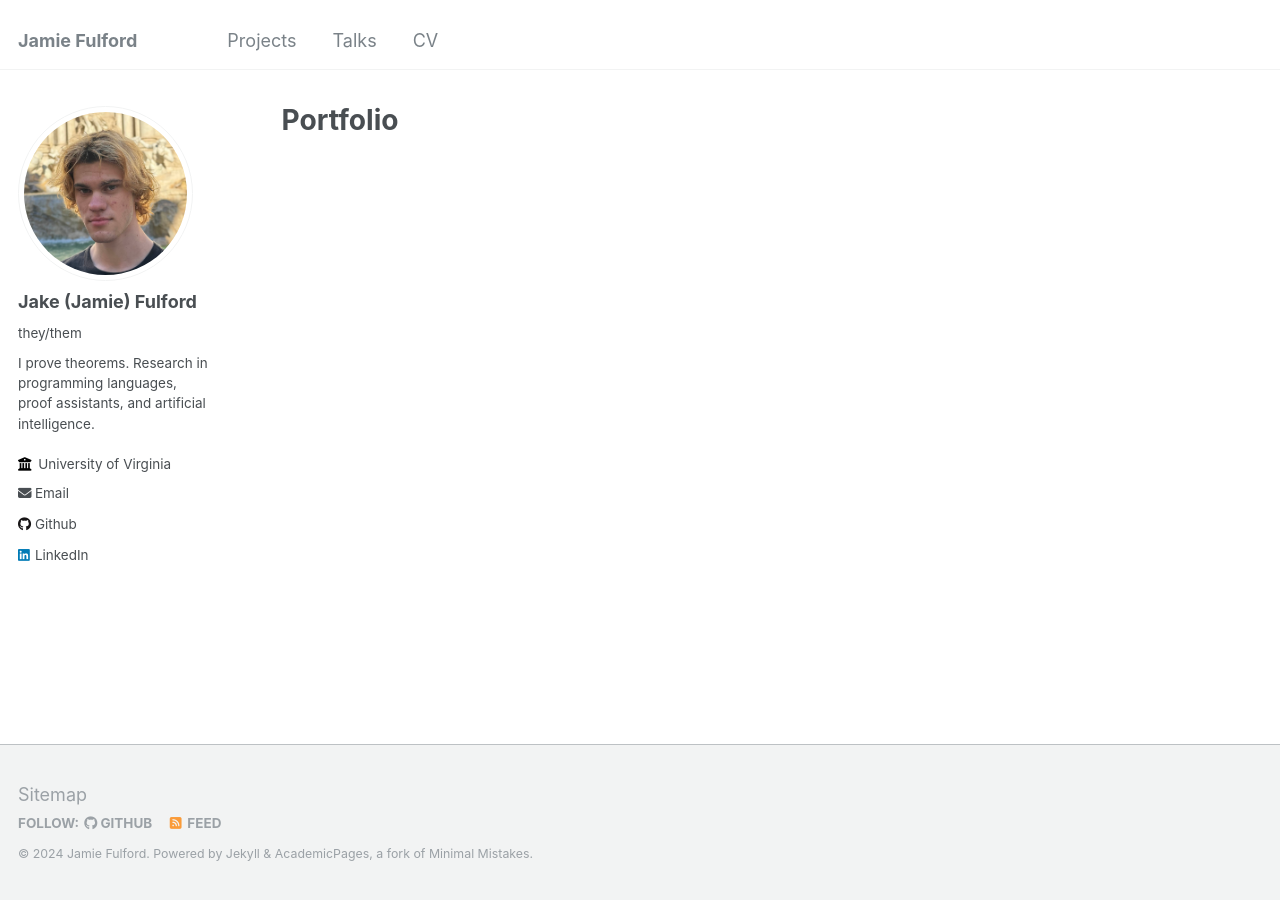
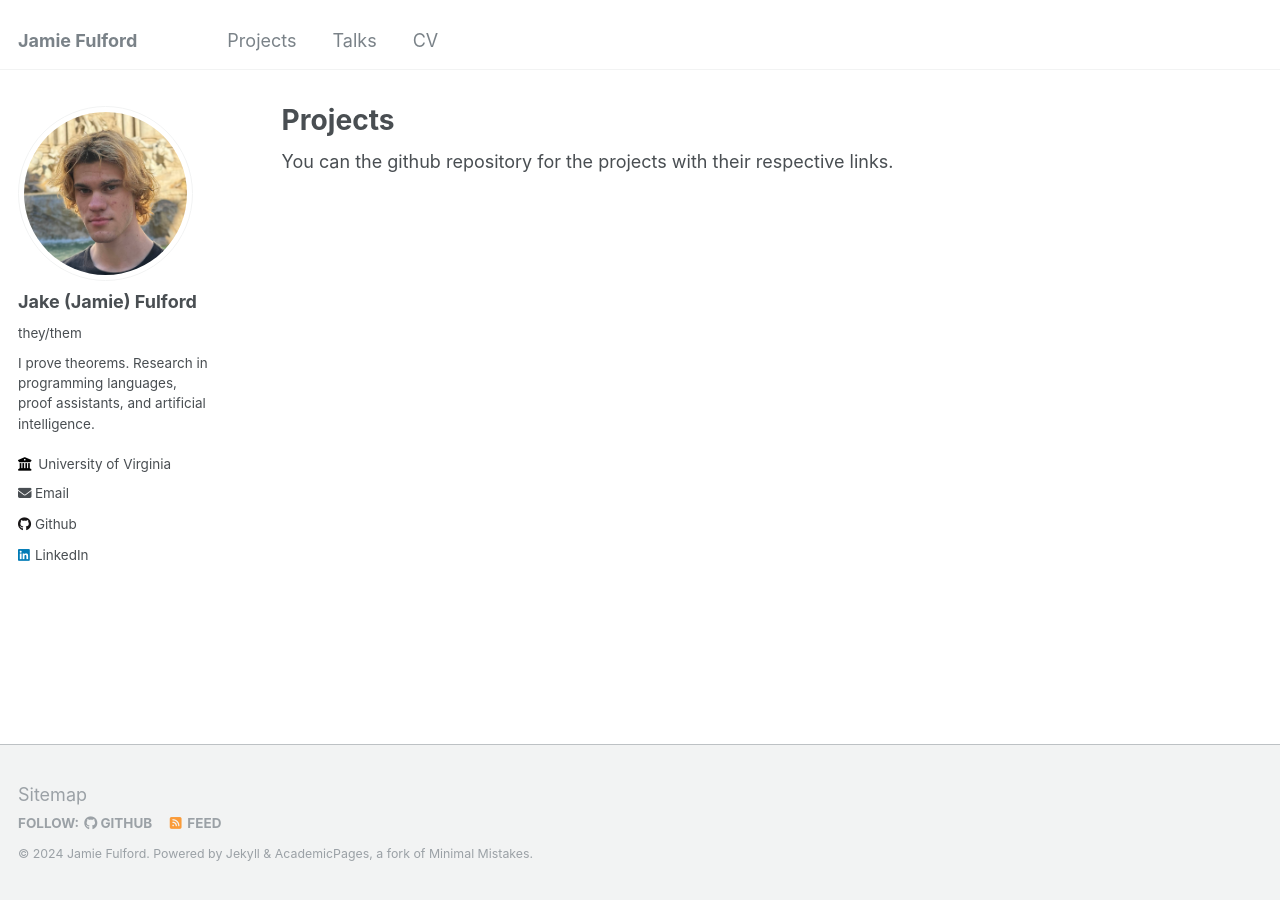
Before and after one commit to jfulfo/jfulfo.github.io, a Jekyll site: the page built from _pages/portfolio.html, in a window 1280 px wide. Built offline with Jekyll 4.4.1, drawn with Linux system fonts in a browser that asks for light colours.

Commit message:
rename portfolio to projects

```diff
--- a/_pages/portfolio.html
+++ b/_pages/portfolio.html
@@ -1,12 +1,13 @@
 ---
 layout: archive
-title: "Portfolio"
-permalink: /portfolio/
+title: "Projects"
+permalink: /projects/
 author_profile: true
 ---
 
 {% include base_path %}
 
+You can the github repository for the projects with their respective links.
 
 {% for post in site.portfolio %}
   {% include archive-single.html %}
```
